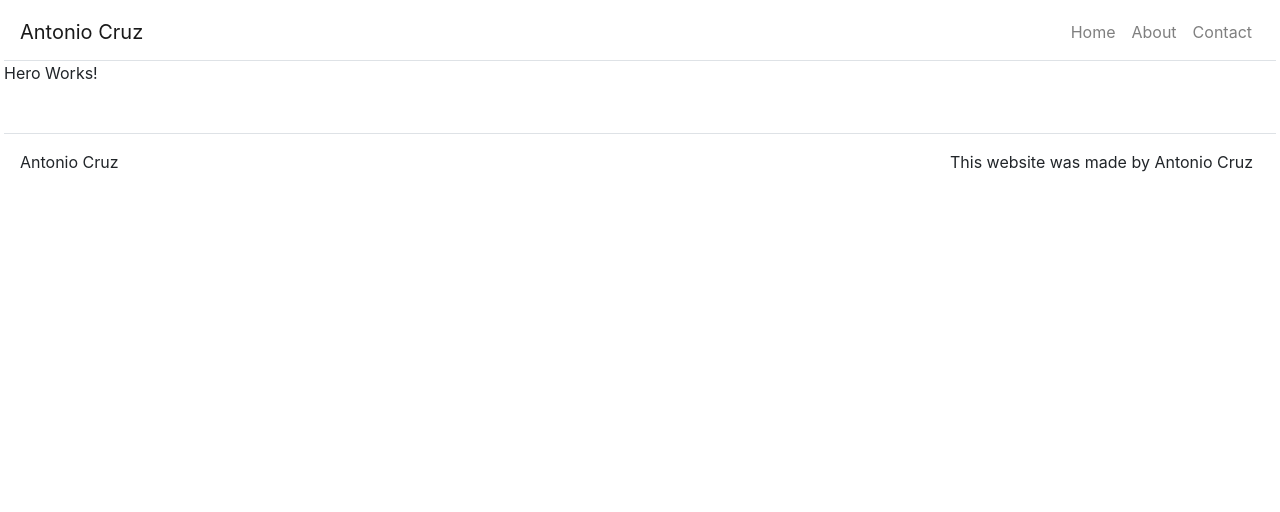
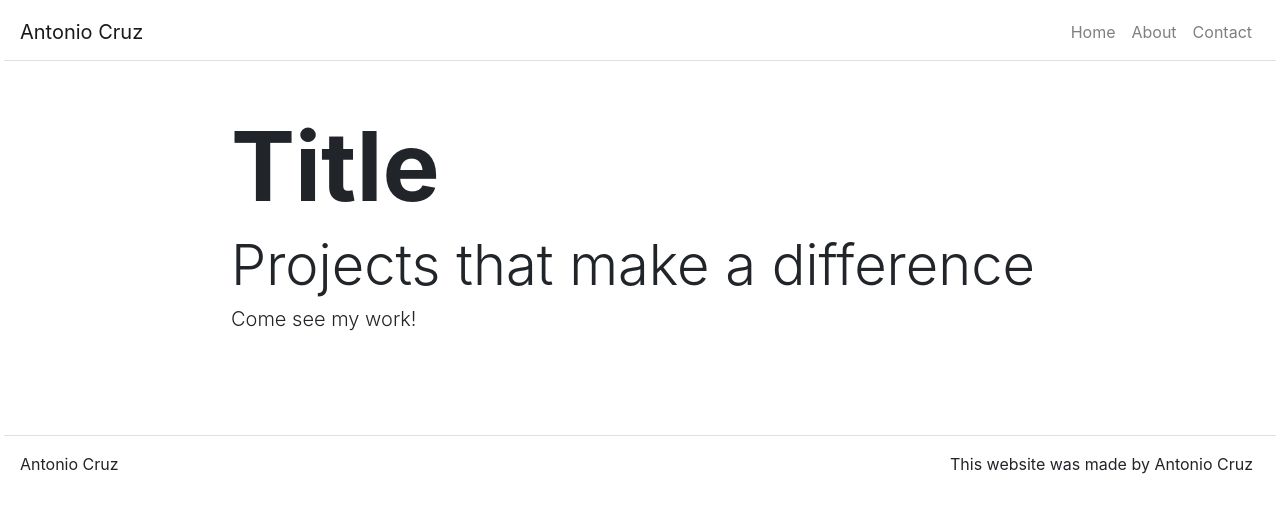
Before and after one commit to TonyBoy56/portfolio_piece, a React (Create React App) app: page / in a window 1280 px wide. Shown: the top 512 px of the page. Built offline with nearby package versions, Linux system fonts and the light colour scheme.

Commit message:
add styling to props in the hero component.

```diff
--- a/src/components/Hero.js
+++ b/src/components/Hero.js
@@ -1,8 +1,20 @@
 import React from 'react';
+import { Row, Col, Container } from 'react-bootstrap';
+import Jumbotron from 'react-bootstrap/Jumbotron';
 
-function Hero() {
+function Hero(props) {
     return (
-        <p>Hero Works!</p>
+        <Jumbotron className="bg-transparent jumbotron-fluid p-0">
+            <Container fluid={true}>
+                <Row className="justify-content-center py-5">
+                    <Col md={8} sm={12}>
+                        { props.title && <h1 className="display-1 font-weight-bolder">{props.title}</h1>}
+                        { props.subTitle && <h1 className="display-4 font-weight-light">{props.subTitle}</h1>}
+                        { props.text && <h1 className="lead font-weight-light">{props.text}</h1>}
+                    </Col>
+                </Row>
+            </Container>
+        </Jumbotron>
     );
 }
 
--- a/src/pages/HomePage.js
+++ b/src/pages/HomePage.js
@@ -2,9 +2,13 @@
 
 import Hero from '../components/Hero';
 
-function HomePage() {
+function HomePage(props) {
     return(
-        <Hero />
+        <Hero
+            title={props.title}
+            subTitle={props.subTitle}
+            text={props.text}
+        />
     );
 }
 
```
